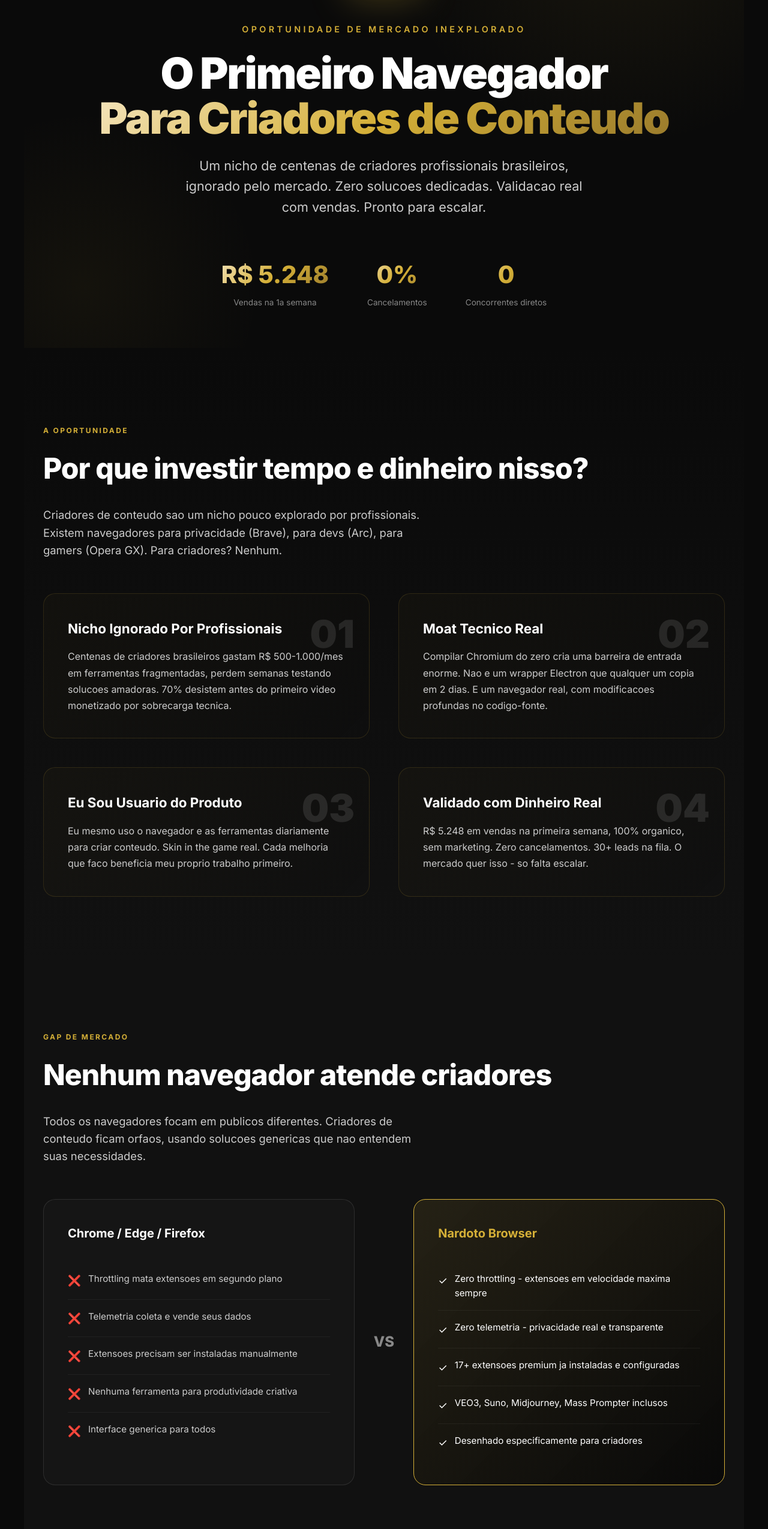
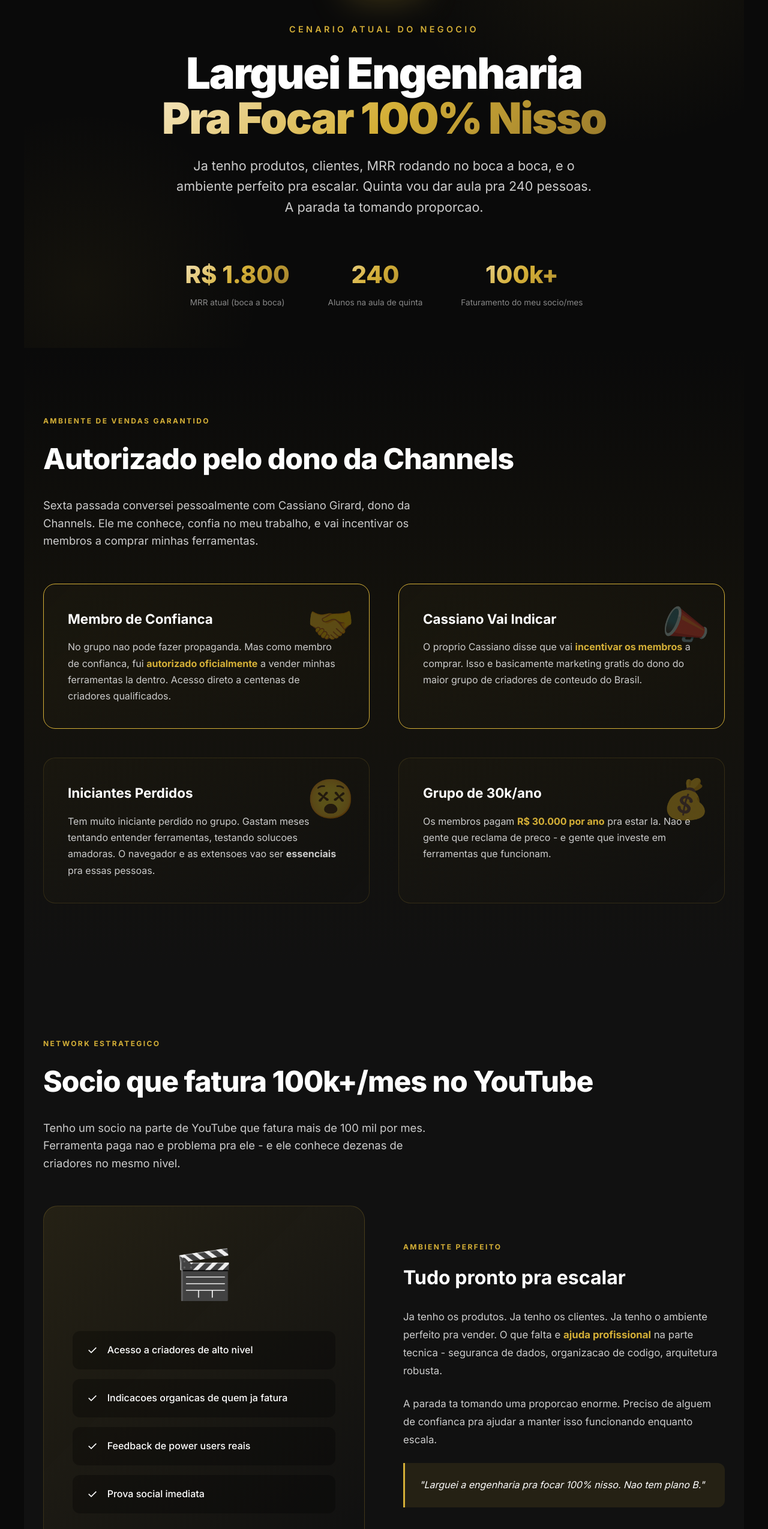
Before and after one commit to Nardoto/nardoto-browser-pitch, a plain HTML site: page index.html in a window 1280 px wide. Shown: the part 251-2800 px from the top of the page at 60% size. Drawn offline with Linux system fonts and the light colour scheme.

Commit message:
Atualiza site com cenario atual do negocio - Parceria Channels, socio 100k+, MRR R$ 1.800, aula 240 alunos

```diff
--- a/index.html
+++ b/index.html
@@ -753,22 +753,96 @@
     <section class="hero">
         <div class="hero-content">
             <img src="logo.png" alt="Nardoto Browser" class="hero-logo">
-            <div class="hero-tagline">Oportunidade de Mercado Inexplorado</div>
-            <h1>O Primeiro Navegador<br><span class="gold-text">Para Criadores de Conteudo</span></h1>
-            <p class="hero-subtitle">Um nicho de centenas de criadores profissionais brasileiros, ignorado pelo mercado. Zero solucoes dedicadas. Validacao real com vendas. Pronto para escalar.</p>
+            <div class="hero-tagline">Cenario Atual do Negocio</div>
+            <h1>Larguei Engenharia<br><span class="gold-text">Pra Focar 100% Nisso</span></h1>
+            <p class="hero-subtitle">Ja tenho produtos, clientes, MRR rodando no boca a boca, e o ambiente perfeito pra escalar. Quinta vou dar aula pra 240 pessoas. A parada ta tomando proporcao.</p>
 
             <div class="hero-stats">
                 <div class="hero-stat">
-                    <div class="hero-stat-value gold-text">R$ 5.248</div>
-                    <div class="hero-stat-label">Vendas na 1a semana</div>
+                    <div class="hero-stat-value gold-text">R$ 1.800</div>
+                    <div class="hero-stat-label">MRR atual (boca a boca)</div>
                 </div>
                 <div class="hero-stat">
-                    <div class="hero-stat-value gold-text">0%</div>
-                    <div class="hero-stat-label">Cancelamentos</div>
+                    <div class="hero-stat-value gold-text">240</div>
+                    <div class="hero-stat-label">Alunos na aula de quinta</div>
                 </div>
                 <div class="hero-stat">
-                    <div class="hero-stat-value gold-text">0</div>
-                    <div class="hero-stat-label">Concorrentes diretos</div>
+                    <div class="hero-stat-value gold-text">100k+</div>
+                    <div class="hero-stat-label">Faturamento do meu socio/mes</div>
+                </div>
+            </div>
+        </div>
+    </section>
+
+    <!-- PARCERIA CHANNELS -->
+    <section id="channels" style="background: linear-gradient(180deg, var(--black) 0%, rgba(212, 175, 55, 0.05) 50%, var(--dark) 100%);">
+        <div class="section-label">Ambiente de Vendas Garantido</div>
+        <h2 class="section-title">Autorizado pelo dono da Channels</h2>
+        <p class="section-desc">Sexta passada conversei pessoalmente com Cassiano Girard, dono da Channels. Ele me conhece, confia no meu trabalho, e vai incentivar os membros a comprar minhas ferramentas.</p>
+
+        <div class="opportunity-grid">
+            <div class="opportunity-card fade-in" style="border-color: var(--gold);">
+                <div class="opportunity-number" style="opacity: 0.3;">🤝</div>
+                <h3>Membro de Confianca</h3>
+                <p>No grupo nao pode fazer propaganda. Mas como membro de confianca, fui <strong style="color: var(--gold);">autorizado oficialmente</strong> a vender minhas ferramentas la dentro. Acesso direto a centenas de criadores qualificados.</p>
+            </div>
+
+            <div class="opportunity-card fade-in" style="border-color: var(--gold);">
+                <div class="opportunity-number" style="opacity: 0.3;">📣</div>
+                <h3>Cassiano Vai Indicar</h3>
+                <p>O proprio Cassiano disse que vai <strong style="color: var(--gold);">incentivar os membros</strong> a comprar. Isso e basicamente marketing gratis do dono do maior grupo de criadores de conteudo do Brasil.</p>
+            </div>
+
+            <div class="opportunity-card fade-in">
+                <div class="opportunity-number" style="opacity: 0.3;">😵</div>
+                <h3>Iniciantes Perdidos</h3>
+                <p>Tem muito iniciante perdido no grupo. Gastam meses tentando entender ferramentas, testando solucoes amadoras. O navegador e as extensoes vao ser <strong>essenciais</strong> pra essas pessoas.</p>
+            </div>
+
+            <div class="opportunity-card fade-in">
+                <div class="opportunity-number" style="opacity: 0.3;">💰</div>
+                <h3>Grupo de 30k/ano</h3>
+                <p>Os membros pagam <strong style="color: var(--gold);">R$ 30.000 por ano</strong> pra estar la. Nao e gente que reclama de preco - e gente que investe em ferramentas que funcionam.</p>
+            </div>
+        </div>
+    </section>
+
+    <!-- SOCIO YOUTUBE -->
+    <section id="socio" style="background: var(--dark);">
+        <div class="section-label">Network Estrategico</div>
+        <h2 class="section-title">Socio que fatura 100k+/mes no YouTube</h2>
+        <p class="section-desc">Tenho um socio na parte de YouTube que fatura mais de 100 mil por mes. Ferramenta paga nao e problema pra ele - e ele conhece dezenas de criadores no mesmo nivel.</p>
+
+        <div class="privacy-container">
+            <div class="privacy-visual fade-in">
+                <div class="privacy-shield">🎬</div>
+                <div class="privacy-points">
+                    <div class="privacy-point">
+                        <span class="privacy-point-icon">✓</span>
+                        <span class="privacy-point-text">Acesso a criadores de alto nivel</span>
+                    </div>
+                    <div class="privacy-point">
+                        <span class="privacy-point-icon">✓</span>
+                        <span class="privacy-point-text">Indicacoes organicas de quem ja fatura</span>
+                    </div>
+                    <div class="privacy-point">
+                        <span class="privacy-point-icon">✓</span>
+                        <span class="privacy-point-text">Feedback de power users reais</span>
+                    </div>
+                    <div class="privacy-point">
+                        <span class="privacy-point-icon">✓</span>
+                        <span class="privacy-point-text">Prova social imediata</span>
+                    </div>
+                </div>
+            </div>
+
+            <div class="privacy-content fade-in">
+                <div class="section-label">Ambiente Perfeito</div>
+                <h3>Tudo pronto pra escalar</h3>
+                <p>Ja tenho os produtos. Ja tenho os clientes. Ja tenho o ambiente perfeito pra vender. O que falta e <strong style="color: var(--gold);">ajuda profissional</strong> na parte tecnica - seguranca de dados, organizacao de codigo, arquitetura robusta.</p>
+                <p>A parada ta tomando uma proporcao enorme. Preciso de alguem de confianca pra ajudar a manter isso funcionando enquanto escala.</p>
+                <div class="privacy-quote">
+                    "Larguei a engenharia pra focar 100% nisso. Nao tem plano B."
                 </div>
             </div>
         </div>
@@ -801,8 +875,8 @@
 
             <div class="opportunity-card fade-in">
                 <div class="opportunity-number">04</div>
-                <h3>Validado com Dinheiro Real</h3>
-                <p>R$ 5.248 em vendas na primeira semana, 100% organico, sem marketing. Zero cancelamentos. 30+ leads na fila. O mercado quer isso - so falta escalar.</p>
+                <h3>R$ 1.800 MRR no Boca a Boca</h3>
+                <p>Sem marketing, sem propaganda, so no boca a boca dentro do grupo - ja sao R$ 1.800/mes recorrente. Imagina com canal de vendas aberto e indicacao do Cassiano.</p>
             </div>
         </div>
     </section>
@@ -1022,32 +1096,32 @@
     <!-- VALIDACAO -->
     <section id="validacao">
         <div class="section-label">Prova de Conceito</div>
-        <h2 class="section-title">Ja validado com dinheiro real</h2>
-        <p class="section-desc">Resultados da primeira semana de vendas, 100% organicas, sem anuncios pagos, sem influenciadores, sem marketing estruturado.</p>
+        <h2 class="section-title">Numeros reais, sem marketing</h2>
+        <p class="section-desc">Tudo isso no boca a boca, sem poder fazer propaganda no grupo. Imagina quando o Cassiano comecar a indicar oficialmente.</p>
 
         <div class="validation-grid">
             <div class="validation-card fade-in">
-                <div class="validation-value gold-text">R$ 5.248</div>
-                <div class="validation-label">Receita primeira semana</div>
-                <div class="validation-highlight">100% organico</div>
+                <div class="validation-value gold-text">R$ 1.800</div>
+                <div class="validation-label">MRR Atual</div>
+                <div class="validation-highlight">So no boca a boca</div>
             </div>
 
             <div class="validation-card fade-in">
-                <div class="validation-value gold-text">5</div>
-                <div class="validation-label">Assinaturas ativas</div>
-                <div class="validation-highlight">R$ 1.248 MRR inicial</div>
+                <div class="validation-value gold-text">R$ 5.248</div>
+                <div class="validation-label">Primeira semana</div>
+                <div class="validation-highlight">Vendas + mentorias</div>
             </div>
 
             <div class="validation-card fade-in">
                 <div class="validation-value gold-text">0%</div>
-                <div class="validation-label">Taxa de cancelamento</div>
+                <div class="validation-label">Cancelamentos</div>
                 <div class="validation-highlight">100% retencao</div>
             </div>
 
             <div class="validation-card fade-in">
-                <div class="validation-value gold-text">30+</div>
-                <div class="validation-label">Leads na fila</div>
-                <div class="validation-highlight">Demanda reprimida</div>
+                <div class="validation-value gold-text">240</div>
+                <div class="validation-label">Alunos quinta-feira</div>
+                <div class="validation-highlight">Aula ao vivo</div>
             </div>
         </div>
     </section>
@@ -1170,13 +1244,13 @@
     <!-- CTA -->
     <section id="contato">
         <div class="cta-container">
-            <div class="section-label">Proximo Passo</div>
-            <h2 class="cta-title">Vamos construir isso juntos?</h2>
-            <p class="cta-desc">Procuro um parceiro tecnico para acelerar o desenvolvimento. O mercado esta validado, a arquitetura esta definida, a demanda existe. Falta escalar.</p>
+            <div class="section-label">O Que Preciso</div>
+            <h2 class="cta-title">Ajuda profissional pra escalar</h2>
+            <p class="cta-desc">A parada ta crescendo rapido. Preciso de ajuda na parte de <strong style="color: var(--gold);">seguranca de dados</strong> e <strong style="color: var(--gold);">organizacao de codigo</strong>. Alguem de confianca pra manter isso rodando enquanto escala.</p>
 
             <div class="cta-buttons">
                 <a href="mailto:tharcisionardoto@gmail.com" class="btn btn-gold">
-                    Conversar sobre a proposta
+                    Conversar sobre parceria
                 </a>
                 <a href="https://wa.me/5527999132594" class="btn btn-outline" target="_blank">
                     WhatsApp direto
```
